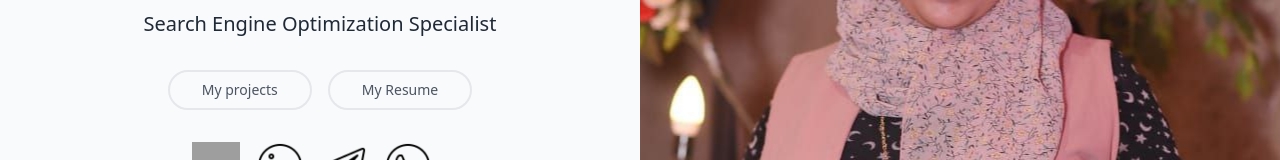
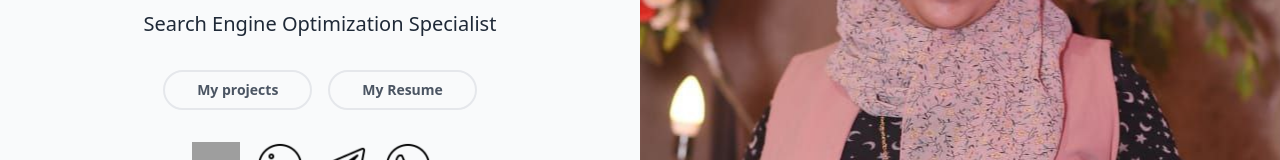
Before and after one commit to neuodev/hend, a React (Create React App) app: page / in a window 1280 px wide. Shown: the part 272-432 px from the top of the page. Built offline with nearby package versions, Linux system fonts and the light colour scheme; grey boxes are pictures that could not be loaded.

Commit message:
Fix main screen height

```diff
--- a/src/components/MainSection/index.js
+++ b/src/components/MainSection/index.js
@@ -56,7 +56,7 @@ const MainSection = () => {
     },
   ];
   return (
-    <div className="h-screen">
+    <div className="min-h-screen sm:h-screen">
       <div className="grid grid-cols-12 grid-rows-6 h-full w-full">
         <div
           className="col-span-12 md:col-start-7 md:col-end-13 row-span-3 md:row-span-full bg-gray-100"
@@ -66,7 +66,7 @@ const MainSection = () => {
             backgroundPosition: "40% 20%",
           }}
         />
-        <div className="col-span-12 md:col-start-1 md:col-end-7 row-span-3 md:row-span-full flex flex-col items-center justify-center">
+        <div className="col-span-12 md:col-start-1 md:col-end-7 row-span-3 md:row-span-full flex flex-col items-center justify-center py-5">
           <h1 className="text-5xl font-bold text-gray-800 mb-4">
             Hend ibarhim
           </h1>
@@ -80,7 +80,7 @@ const MainSection = () => {
               smooth={true}
               offset={0}
               duration={500}
-              className="inline-block px-8 py-2 border-gray-200 border-2 hover:border-indigo-400 rounded-full text-gray-600 hover:text-indigo-600 text-sm transition-colors duration-300 cursor-pointer mr-4"
+              className="inline-block px-8 py-2 border-gray-200 border-2 hover:border-indigo-400 rounded-full text-gray-600 font-semibold hover:text-indigo-600 text-sm transition-colors duration-300 cursor-pointer mr-4"
             >
               My projects
             </Link>
@@ -88,7 +88,7 @@ const MainSection = () => {
             <a
               href="/files/Hend  Ibrahim - SEO Specialist.pdf"
               download
-              className="inline-block px-8 py-2 border-gray-200 border-2 hover:border-indigo-400 rounded-full text-gray-600 hover:text-indigo-600 text-sm transition-colors duration-300 cursor-pointer"
+              className="inline-block px-8 py-2 border-gray-200 border-2 hover:border-indigo-400 rounded-full text-gray-600 font-semibold hover:text-indigo-600 text-sm transition-colors duration-300 cursor-pointer"
             >
               My Resume
             </a>
--- a/src/components/Skills/list.js
+++ b/src/components/Skills/list.js
@@ -3,7 +3,7 @@ export const skills = [
   "Keyword research",
   "On-page SEO",
   "Link building",
-  "Google tools (GA4 & GSC& GDS)",
+  "Google tools",
   "A/B testing",
   "Local SEO",
   "Social Skills",
```
